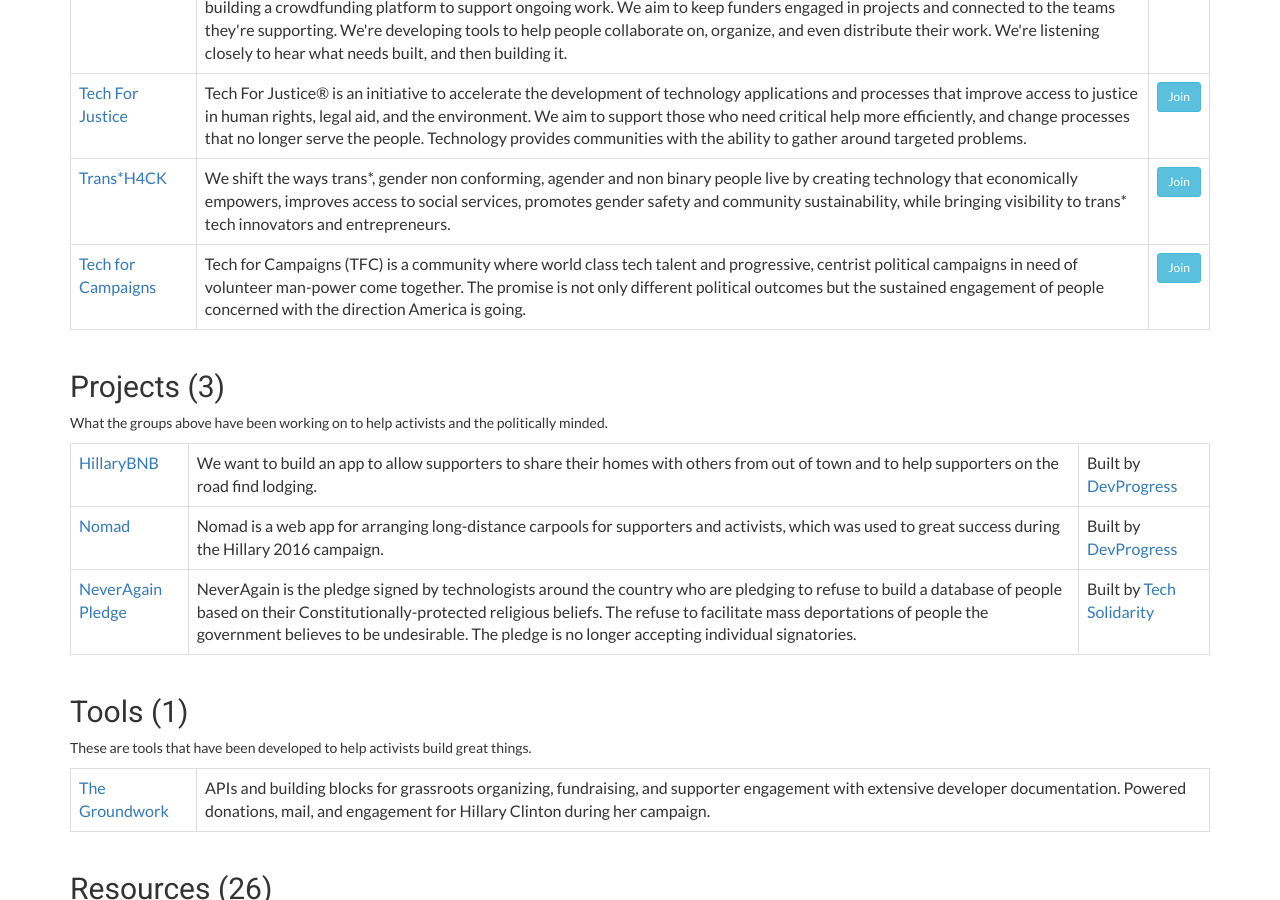
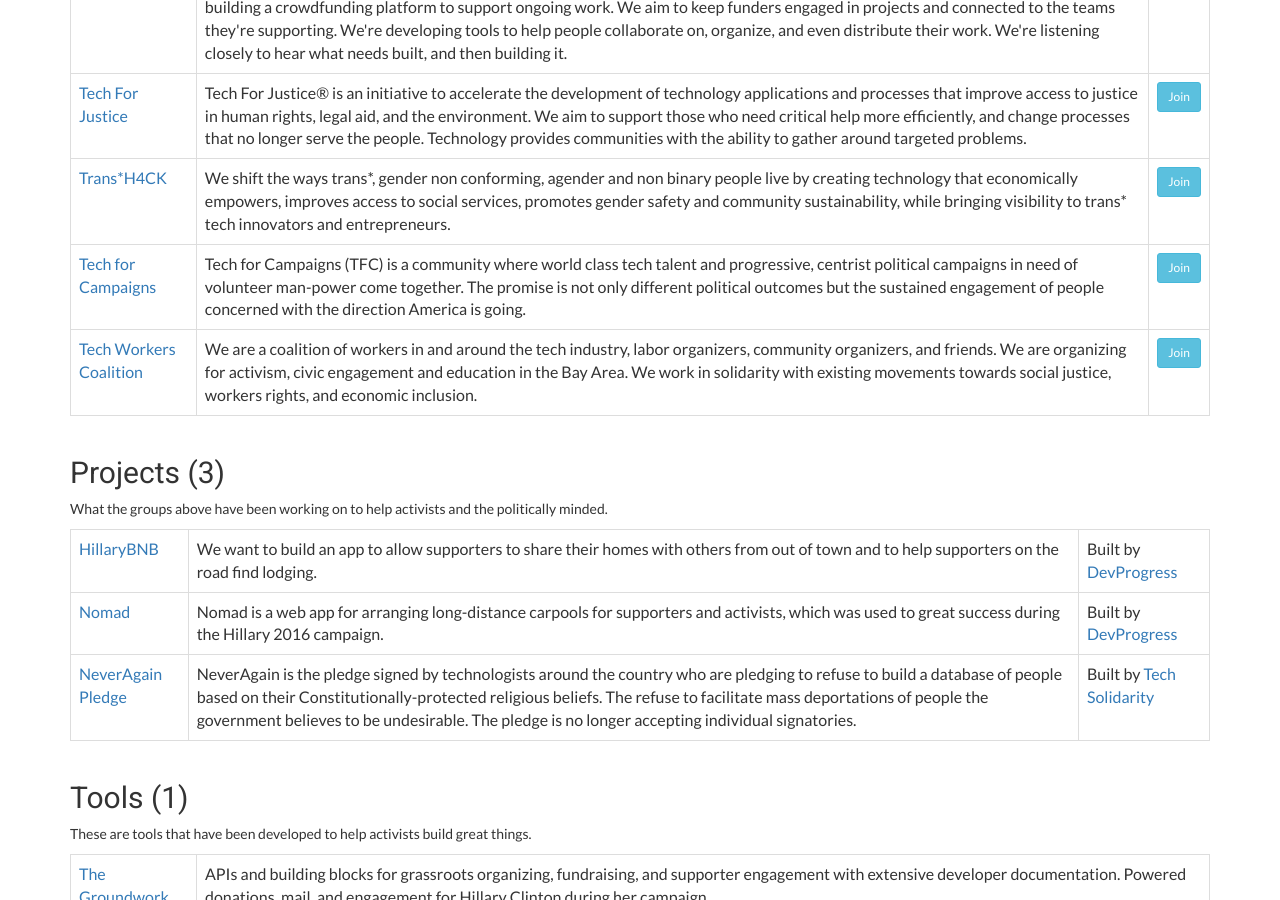
Before and after one commit to phildini/technicalmajority, a Jekyll site: the page built from docs/index.md, in a window 1280 px wide and 900 px high, scrolled down 1597 px. Built offline with Jekyll 4.4.1, drawn with Linux system fonts in a browser that asks for light colours; nearby versions of some CDN libraries; some of the changed text lies outside the part shown.

Commit message:
Add Tech Workers Coalition to organization list (#11)

```diff
--- a/docs/_data/orgs.yaml
+++ b/docs/_data/orgs.yaml
@@ -107,3 +107,9 @@
   description: Tech for Campaigns (TFC) is a community where world class tech talent and progressive, centrist political campaigns in need of volunteer man-power come together. The promise is not only different political outcomes but the sustained engagement of people concerned with the direction America is going.
   url: https://www.techforcampaigns.org/
   join_url: https://www.techforcampaigns.org/sign-up
+
+- id: techworkersco
+  name: Tech Workers Coalition
+  url: https://techworkerscoalition.org/
+  description: We are a coalition of workers in and around the tech industry, labor organizers, community organizers, and friends. We are organizing for activism, civic engagement and education in the Bay Area. We work in solidarity with existing movements towards social justice, workers rights, and economic inclusion.
+  join_url: https://www.meetup.com/Tech-Workers-Coalition/
```
